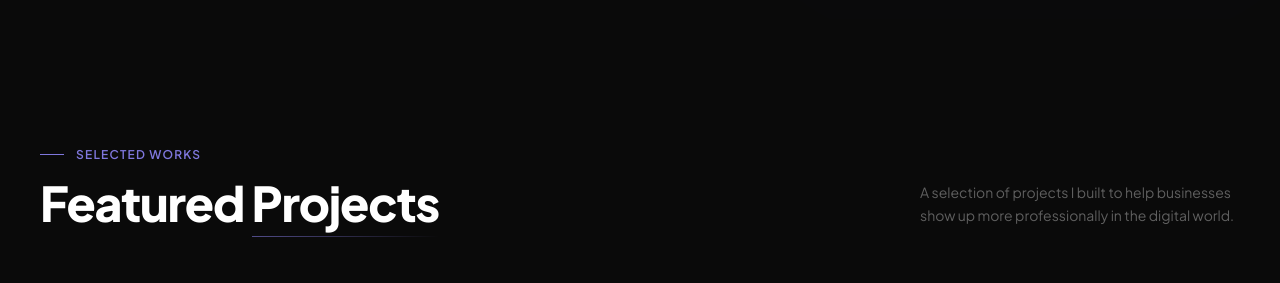
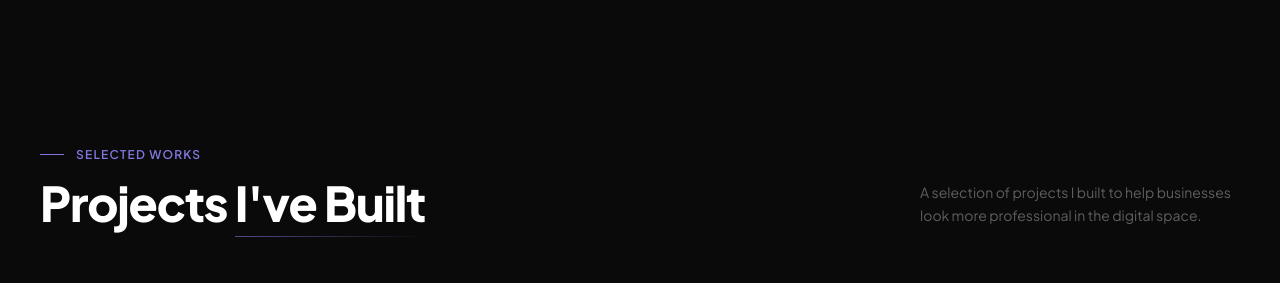
Before and after one commit to ferdyan123/ferdyan-portfolio, a Next.js app: page / in a window 1280 px wide. Shown: the part 841-1124 px from the top of the page. Built offline with nearby package versions, Linux system fonts and the light colour scheme.

Commit message:
fix: Works.jsx bilingual support via LanguageContext

```diff
--- a/components/Works.jsx
+++ b/components/Works.jsx
@@ -30,23 +30,6 @@ const TYPE_LABEL = {
   "Landing Page":   { color: "text-emerald-400", dot: "bg-emerald-400" },
   "Company Profile":{ color: "text-orange-400", dot: "bg-orange-400" },
   "Web Business":   { color: "text-yellow-400", dot: "bg-yellow-400" },
-};
-
-const LABELS = {
-  id: {
-    sectionTag: 'Selected Works',
-    heading: 'Project Pilihan',
-    headingAccent: 'Gue',
-    subtitle: 'Project pilihan yang gue bangun untuk membantu bisnis tampil lebih profesional di dunia digital.',
-    comingSoon: 'Coming Soon',
-  },
-  en: {
-    sectionTag: 'Selected Works',
-    heading: 'Featured',
-    headingAccent: 'Projects',
-    subtitle: 'A selection of projects I built to help businesses show up more professionally in the digital world.',
-    comingSoon: 'Coming Soon',
-  },
 };
 
 function ArrowIcon() {
@@ -162,8 +145,8 @@ export default function Works() {
   const headerRef = useRef(null);
   const cardsRef = useRef([]);
   const { navigateTo } = usePageTransition();
-  const { lang } = useLanguage();
-  const t = LABELS[lang] ?? LABELS.en;
+  const { lang, t } = useLanguage();
+  const w = t.works;
 
   useEffect(() => {
     const ctx = gsap.context(() => {
@@ -194,19 +177,19 @@ export default function Works() {
         <div className="flex items-center gap-3 mb-4">
           <div className="w-6 h-px bg-[#7F77DD]" />
           <span className="text-xs font-semibold uppercase tracking-widest text-[#7F77DD]" style={{ fontFamily: "var(--font-mono)" }}>
-            {t.sectionTag}
+            {w.eyebrow}
           </span>
         </div>
         <div className="flex flex-col md:flex-row md:items-end justify-between gap-6">
           <h2 className="text-4xl md:text-5xl font-black text-white leading-tight tracking-tight">
-            {t.heading}{" "}
+            {w.headline}{" "}
             <span className="relative">
-              {t.headingAccent}
+              {w.headlineAccent}
               <span className="absolute -bottom-1 left-0 w-full h-px bg-gradient-to-r from-[#7F77DD] to-transparent opacity-60" />
             </span>
           </h2>
           <p className="text-sm text-white/35 max-w-xs leading-relaxed">
-            {t.subtitle}
+            {w.sub}
           </p>
         </div>
       </div>
@@ -230,7 +213,7 @@ export default function Works() {
                   <path d="M12 5v14M5 12h14" strokeLinecap="round" />
                 </svg>
               </div>
-              <span className="text-xs" style={{ fontFamily: "var(--font-mono)" }}>{t.comingSoon}</span>
+              <span className="text-xs" style={{ fontFamily: "var(--font-mono)" }}>{w.comingSoon}</span>
             </div>
           ))}
         </div>
```
